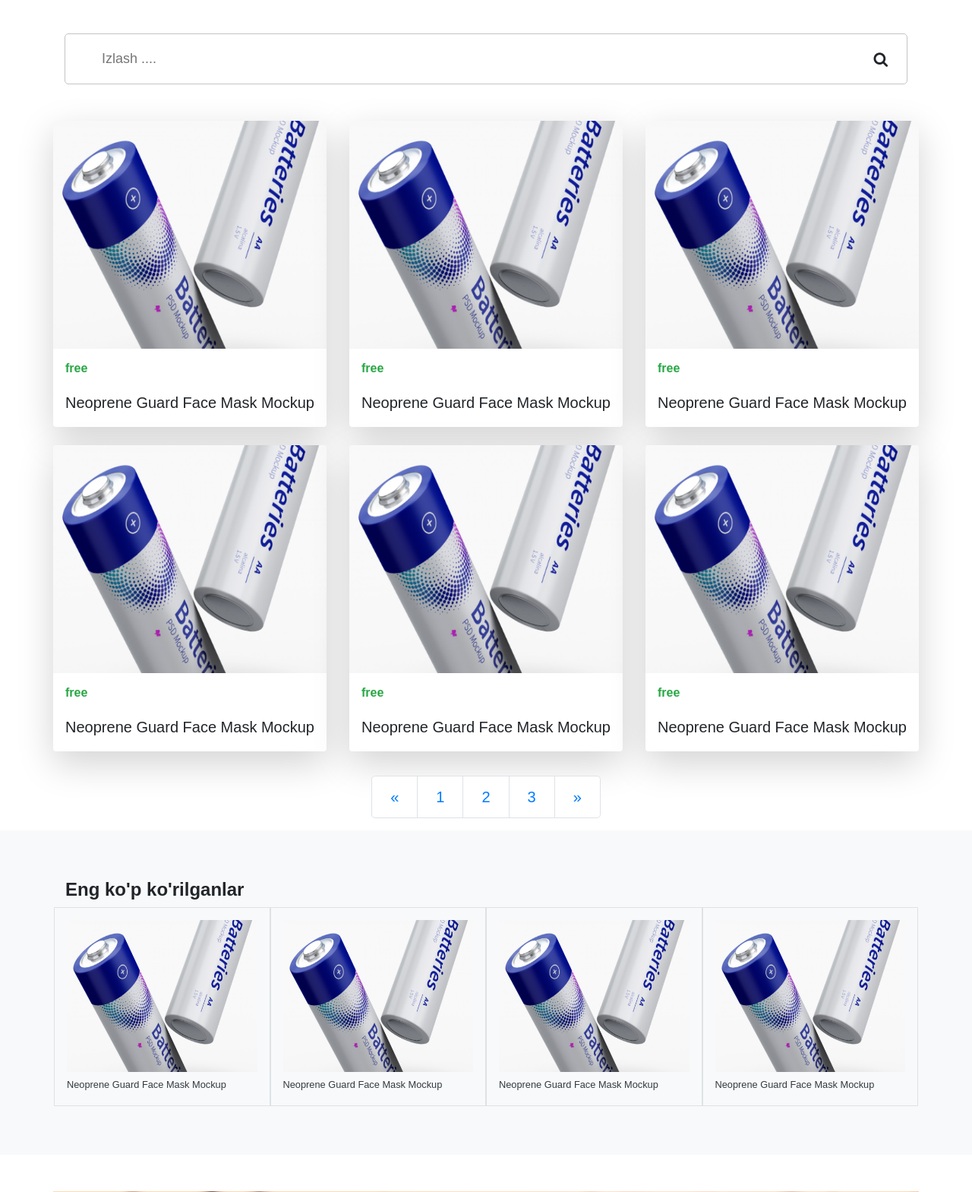
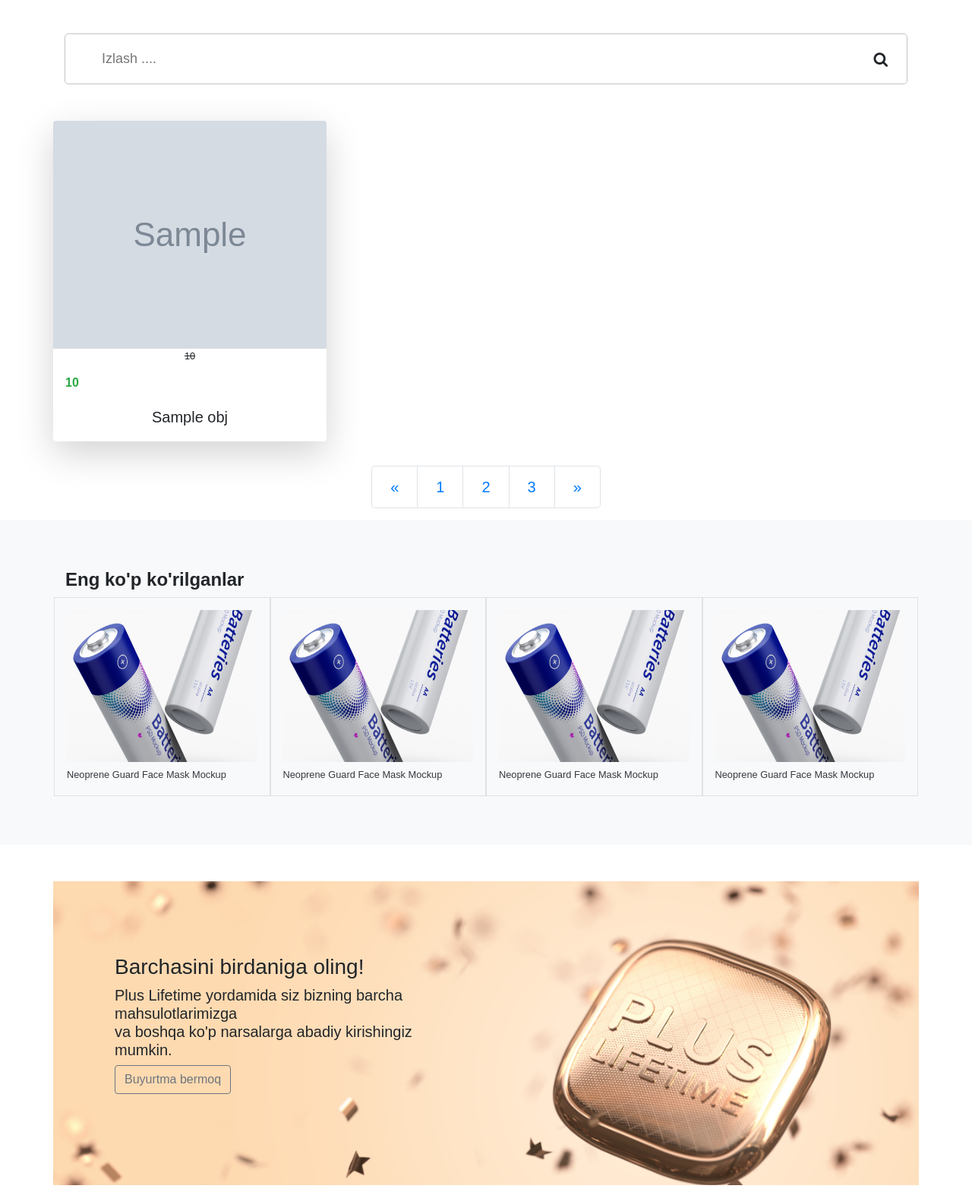
Before and after one commit to jamshid1598/mockup_uz, a Django app: template templates/index.html in a window 1280 px wide. Shown: the part 332-1901 px from the top of the page at 76% size. Run offline with Django 3.2, Linux system fonts and the light colour scheme; the template is opened without the code that fills it: most values are stand-ins (such as "Sample title", 1, 10 or a date in 2020); grey boxes marked "Sample" are stand-in pictures; some libraries are stand-ins or nearby versions.

Commit message:
product data is rendered to index.html and detail.html

```diff
--- a/core/urls.py
+++ b/core/urls.py
@@ -1,5 +1,9 @@
 from django.urls import path
 from .views import (
+    HomeView,
+    MockUpDetailView,
+
+
     home,
     mockup,
     detail,
@@ -8,8 +12,8 @@ from .views import (
 app_name = "core"
 
 urlpatterns = [
-    path('', home, name="home"),
-    path("mockups-collect/", mockup, name="mockup"),
-    path("detail/", detail, name="detail"),
+    path('', HomeView.as_view(), name="home"),
+    path("detail/<slug:slug>/", MockUpDetailView.as_view(), name="detail"),
+        path("mockups-collect/", mockup, name="mockup"),
     path("about-us/", aboutus, name="aboutus"),
 ]
--- a/templates/index.html
+++ b/templates/index.html
@@ -32,102 +32,46 @@
 
 	<section class="container p-3 p-lg-0 p-xl-0 text-center">
 		<div class="row pb-2 ">
+
+			{% for obj in object_list %}
 				<div class="col-12 col-sm-12 col-md-4 col-lg-4 col-xl-4 pb-4">
 					<div class="profile-card card shadow-lg border-0">
 						<div class="profile-img">
-                    <img src="{% static 'img/productsFree/3.png' %}" alt="Team Image"/>
+							{% for image in obj.product_image.all %}
+								{% if forloop.counter == 1 %}
+									<img src="{{ image.imageURL }}" alt="Team Image"/>
+								{% endif %}
+							{% endfor %}
 						</div>
+						<!-- Price -->
+						{% if obj.free %}
 							<h6 class="p-3  font-weight-bold text-success text-left">free</h6>
-                    <h5 class="card-title pl-3 pr-3 pb-2">Neoprene Guard Face Mask Mockup</h5>
+						{% elif obj.discount %}
+							<small><del>{{ obj.price }}</del></small>
+							<h6 class="p-3  font-weight-bold text-success text-left">{{ obj.discount }}</h6>
+						{% elif obj.price %}
+							<h6 class="p-3  font-weight-bold text-success text-left">{{ obj.price }}</h6>
+						{% else %}
+							<h6 class="p-3  font-weight-bold text-success text-left">free</h6>
+						{% endif %}
+						<!-- End Price -->
+						<h5 class="card-title pl-3 pr-3 pb-2">{{ obj.name }}</h5>
 						<div class="profile-content">
 							<ul class="social-link">
 								<a href="#!" class="text-white"><i class="fa fa-download fa-2x mr-2"></i></a>
-                        <a href="{% url 'core:detail' %}" class="text-white heartBtn"><i class="fa fa-eye fa-2x mr-2 "></i></a>
+								<a href="{% url 'core:detail' obj.slug %}" class="text-white heartBtn"><i class="fa fa-eye fa-2x mr-2 "></i></a>
 								<a href="#!" class="text-white heartIcon"><i class="fa fa-heart fa-2x"></i></a>
 							</ul>
 						</div>
 					</div>
 				</div>
+			{% empty %}
 				<div class="col-12 col-sm-12 col-md-4 col-lg-4 col-xl-4 pb-4">
 					<div class="profile-card card shadow-lg border-0">
-                <div class="profile-img">
-                    <img src="{% static 'img/productsFree/3.png' %}" alt="Team Image"/>
-                </div>
-                    <h6 class="p-3  font-weight-bold text-success text-left">free</h6>
 						<h5 class="card-title pl-3 pr-3 pb-2">Neoprene Guard Face Mask Mockup</h5>
-                <div class="profile-content">
-                     <ul class="social-link">
-                        <a href="#!" class="text-white"><i class="fa fa-download fa-2x mr-2"></i></a>
-                        <a href="{% url 'core:detail' %}" class="text-white"><i class="fa fa-eye fa-2x mr-2"></i></a>
-                        <a href="#!" class="text-white heartIcon"><i class="fa fa-heart fa-2x"></i></a>
-                    </ul>
 					</div>
 				</div>
-        </div>
-          <div class="col-12 col-sm-12 col-md-4 col-lg-4 col-xl-4 pb-4">
-            <div class="profile-card card shadow-lg border-0">
-                <div class="profile-img">
-                    <img src="{% static 'img/productsFree/3.png' %}" alt="Team Image"/>
-                </div>
-                    <h6 class="p-3  font-weight-bold text-success text-left">free</h6>
-                    <h5 class="card-title pl-3 pr-3 pb-2">Neoprene Guard Face Mask Mockup</h5>
-                <div class="profile-content">
-                     <ul class="social-link">
-                        <a href="#!" class="text-white"><i class="fa fa-download fa-2x mr-2"></i></a>
-                        <a href="{% url 'core:detail' %}" class="text-white"><i class="fa fa-eye fa-2x mr-2"></i></a>
-                        <a href="#!" class="text-white heartIcon"><i class="fa fa-heart fa-2x"></i></a>
-                    </ul>
-                </div>
-            </div>
-        </div>
-          <div class="col-12 col-sm-12 col-md-4 col-lg-4 col-xl-4 pb-4">
-            <div class="profile-card card shadow-lg border-0">
-                <div class="profile-img">
-                    <img src="{% static 'img/productsFree/3.png' %}" alt="Team Image"/>
-                </div>
-                    <h6 class="p-3  font-weight-bold text-success text-left">free</h6>
-                    <h5 class="card-title pl-3 pr-3 pb-2">Neoprene Guard Face Mask Mockup</h5>
-                <div class="profile-content">
-                     <ul class="social-link">
-                        <a href="#!" class="text-white"><i class="fa fa-download fa-2x mr-2"></i></a>
-                        <a href="{% url 'core:detail' %}" class="text-white"><i class="fa fa-eye fa-2x mr-2"></i></a>
-                        <a href="#!" class="text-white"><i class="fa fa-heart fa-2x"></i></a>
-                    </ul>
-                </div>
-            </div>
-        </div>
-          <div class="col-12 col-sm-12 col-md-4 col-lg-4 col-xl-4 pb-4">
-            <div class="profile-card card shadow-lg border-0">
-                <div class="profile-img">
-                    <img src="{% static 'img/productsFree/3.png' %}" alt="Team Image"/>
-                </div>
-                    <h6 class="p-3  font-weight-bold text-success text-left">free</h6>
-                    <h5 class="card-title pl-3 pr-3 pb-2">Neoprene Guard Face Mask Mockup</h5>
-                <div class="profile-content">
-                     <ul class="social-link">
-                        <a href="#!" class="text-white"><i class="fa fa-download fa-2x mr-2"></i></a>
-                        <a href="{% url 'core:detail' %}" class="text-white"><i class="fa fa-eye fa-2x mr-2"></i></a>
-                        <a href="#!" class="text-white"><i class="fa fa-heart fa-2x"></i></a>
-                    </ul>
-                </div>
-            </div>
-        </div>
-          <div class="col-12 col-sm-12 col-md-4 col-lg-4 col-xl-4 pb-4">
-            <div class="profile-card card shadow-lg border-0">
-                <div class="profile-img">
-                    <img src="{% static 'img/productsFree/3.png' %}" alt="Team Image"/>
-                </div>
-                    <h6 class="p-3  font-weight-bold text-success text-left">free</h6>
-                    <h5 class="card-title pl-3 pr-3 pb-2">Neoprene Guard Face Mask Mockup</h5>
-                <div class="profile-content">
-                     <ul class="social-link">
-                        <a href="#!" class="text-white"><i class="fa fa-download fa-2x mr-2"></i></a>
-                        <a href="{% url 'core:detail' %}" class="text-white"><i class="fa fa-eye fa-2x mr-2"></i></a>
-                        <a href="#!" class="text-white"><i class="fa fa-heart fa-2x"></i></a>
-                    </ul>
-            </div>
-        </div>
-
+			{% endfor %}
 		</div>
 	</section>
 	<section class="container">
```
Also changed, not shown: core/views.py (+7 -1 lines), templates/detail.html (+8 -10 lines). Lines whose indentation alone changed are shown as unchanged.
